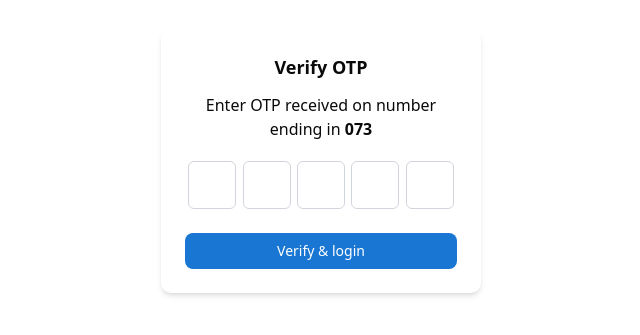
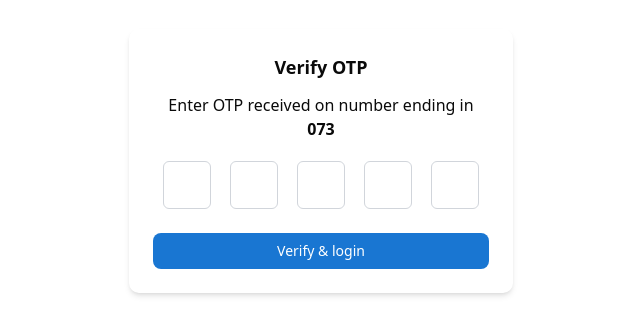
Before and after one commit to saruni-spec/farm, a Next.js app: page /login/farmer/verify-otp in a window 1280 px wide. Shown: the part 239-574 px from the top of the page, without its empty margins (319-959 px from the left). Built offline with nearby package versions, Linux system fonts and the light colour scheme.

Commit message:
Adjusted the width of the login page layout

```diff
--- a/src/app/login/layout.tsx
+++ b/src/app/login/layout.tsx
@@ -4,7 +4,7 @@ const LoginLayout = ({ children }: { children: React.ReactNode }) =>
 {
     return (
         <div className="w-screen min-h-screen flex justify-center items-center">
-            <div className="w-full max-w-80 p-6 rounded-lg shadow-md space-y-3">
+            <div className="w-full max-w-96 p-6 rounded-lg shadow-md space-y-3">
                 {children}
             </div>
         </div>
```
